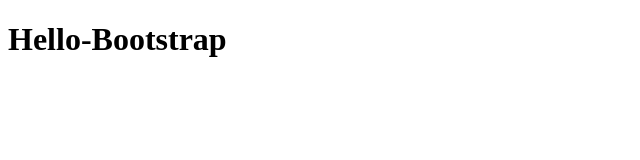
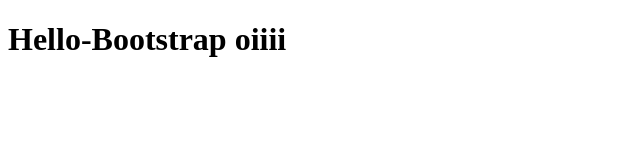
Before and after one commit to HugovdMerwe/Coursera-Homework, a plain HTML site: page module2-solution.html in a window 1280 px wide. Shown: the whole page, without its empty margins (0-640 px from the left). Drawn offline with Linux system fonts and the light colour scheme.

Commit message:
Update module2-solution.html

```diff
--- a/module2-solution.html
+++ b/module2-solution.html
@@ -6,6 +6,6 @@
   <title>Bootstrap Site</title>
 </head>
 <body>
-<h1>Hello-Bootstrap</h1>
+<h1>Hello-Bootstrap oiiii</h1>
 </body>
 </html>
```
